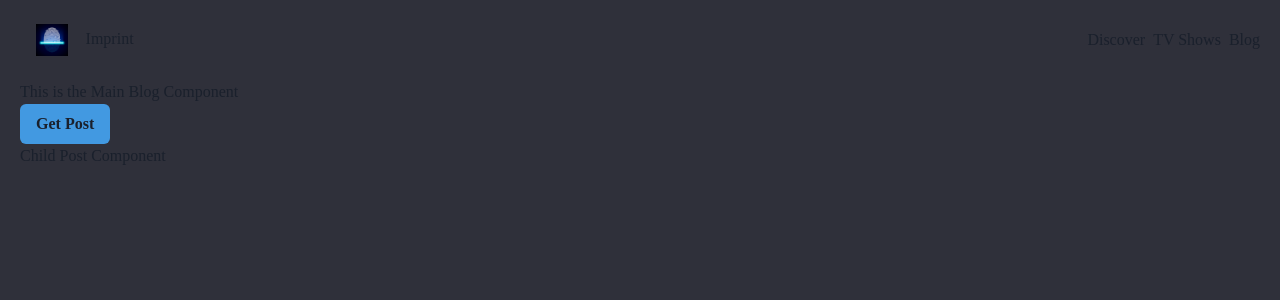
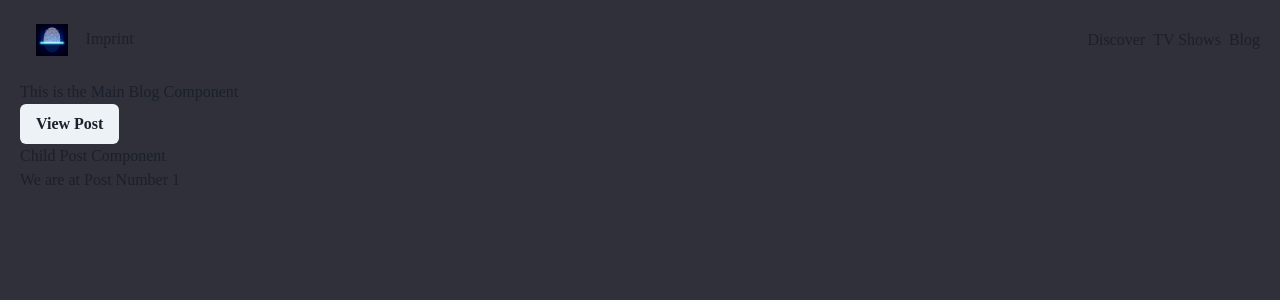
Before and after one commit to BrandonGrayson/Imprint, a React (Create React App) app: page /blog/1 in a window 1280 px wide. Shown: the top 300 px of the page. Built offline with nearby package versions, Linux system fonts and the light colour scheme; no server answers; the HTML template or start-up script is replaced by a standard one.

Commit message:
Created Nested Route Tree for Posts and able to manually navigate to a specific post

```diff
--- a/src/components/ChildPost.js
+++ b/src/components/ChildPost.js
@@ -3,9 +3,12 @@ import {useParams } from "react-router-dom"
 import {Box, Text} from "@chakra-ui/react"
 
 export default function ChildPost() {
+
+    const {id} = useParams()
     return (
         <Box>
             <Text>Child Post Component</Text>
+    <Text>We are at Post Number {id}</Text>
         </Box>
     )
 }
--- a/src/components/MainPost.js
+++ b/src/components/MainPost.js
@@ -1,14 +1,33 @@
 import React from 'react'
 import { Box, Text, Button } from "@chakra-ui/react"
-import fetchPost from '../api/fetchPosts'
-import { Outlet } from 'react-router-dom'
+// import fetchPost from '../api/fetchPosts'
+import { Link, Outlet } from 'react-router-dom'
+
+const postIds = [1,2,3,4,5,6,7,8]
+
+function fetchPost (id) {
+  return fetch(`https://jsonplaceholder.typicode.com/posts/${id}`)
+    .then((res) => res.json())
+}
 
 export default function MainPost() {
 
+    const [post, setPost] = React.useState([])
+
+    React.useEffect(() => {
+        fetchPost(1)
+        .then((res) => setPost(res))
+    }, [])
+
+    console.log(post)
     return (
         <Box>
             <Text>This is the Main Blog Component</Text>
-            <Button bg="blue.400">Get Post</Button>
+            <Link to='/blog/1'>
+                <Button>View Post</Button>
+            </Link>
+
+    <Text>{post.title}</Text>
 
             <Outlet />
         </Box>
```
